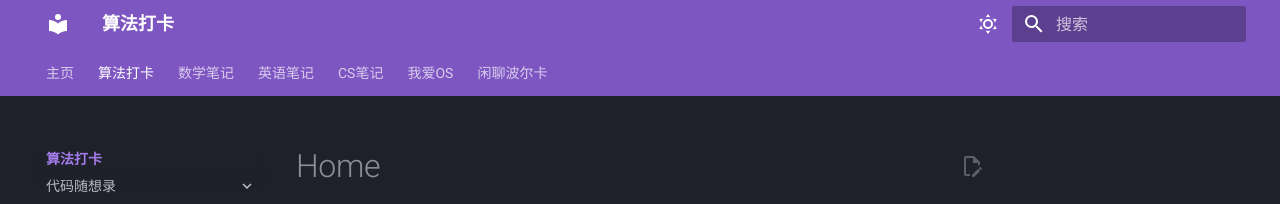
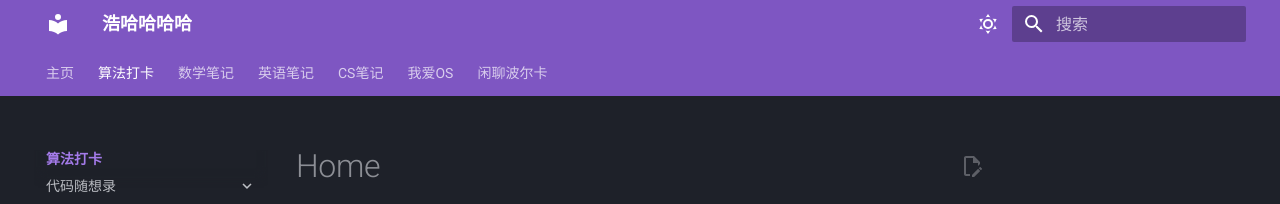
Before and after one commit to Haohahahaha/alg, an MkDocs documentation site: the page built from docs/index.md, in a window 1280 px wide. Shown: the top 204 px of the page. Built offline with MkDocs 1.6.1 and Material for MkDocs 9.7.7, drawn with Linux system fonts in a browser that asks for light colours.

Commit message:
2023-11-10_01:03:35 update

```diff
--- a/mkdocs.yml
+++ b/mkdocs.yml
@@ -1,4 +1,4 @@
-site_name: 算法打卡
+site_name: 浩哈哈哈哈
 theme:
   name: material
   icon:
```
